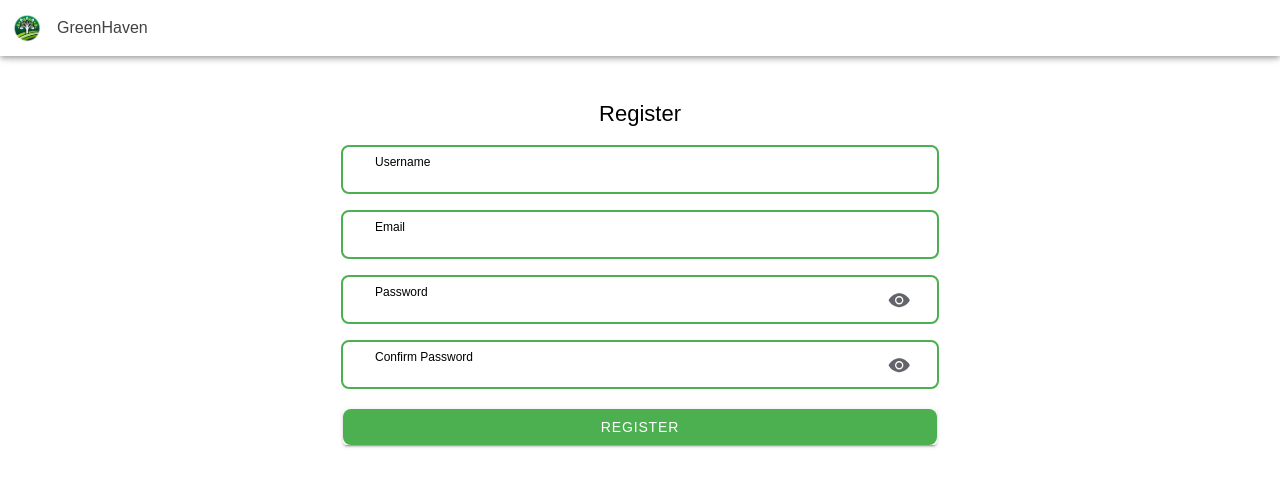
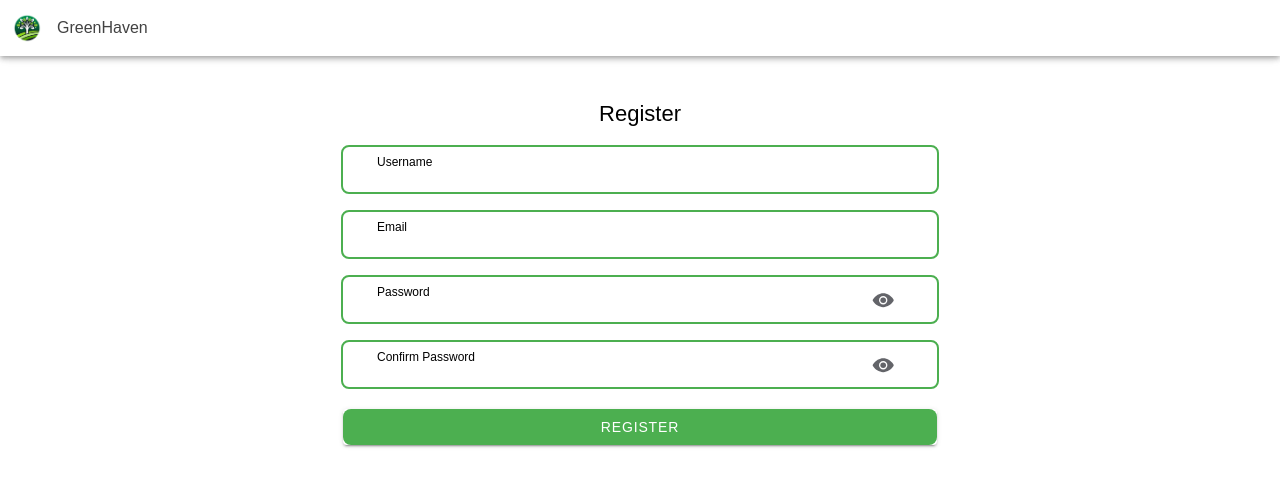
Before and after one commit to aaronblac/greenhaven, a React (Vite) app: page /register in a window 1280 px wide. Shown: the top 486 px of the page. Built offline with nearby package versions, Linux system fonts and the light colour scheme; no server answers.

Commit message:
update inputs

```diff
--- a/src/styles.scss
+++ b/src/styles.scss
@@ -174,7 +174,8 @@ input {
 
 }
 .label-floating.sc-ion-input-md-h .label-text-wrapper.sc-ion-input-md {
-    transform:translateY(25%) scale(0.75)
+    transform:translateY(25%) scale(0.75);
+    margin-left: 0.125rem;
 }
 
 .has-focus.sc-ion-input-md-h .input-highlight.sc-ion-input-md{
@@ -185,7 +186,7 @@ input {
 
 ion-input-password-toggle{
     position:absolute;
-    right: -1rem;
+    right: 0;
     bottom:-.35rem;
 }
 
```
